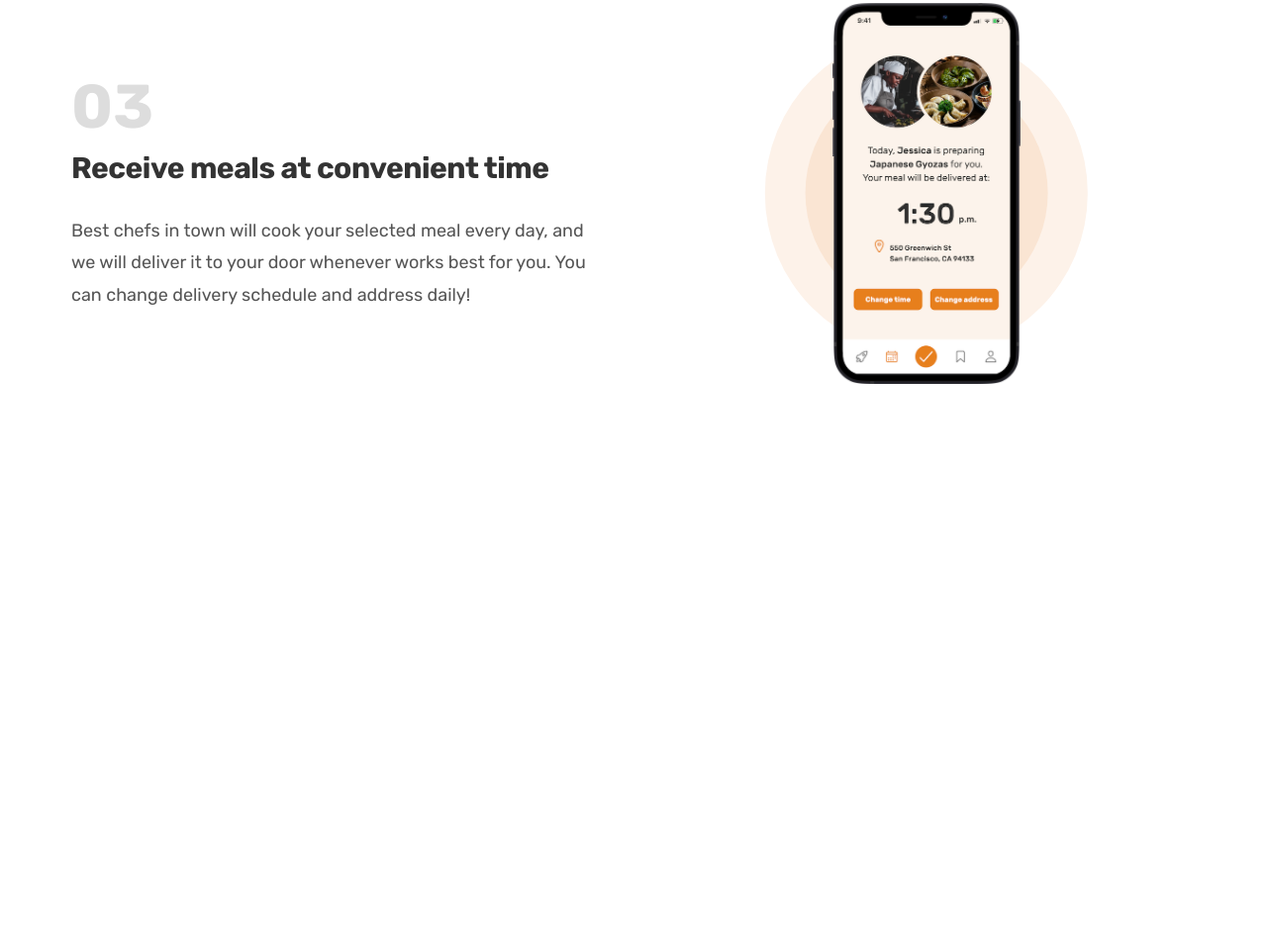
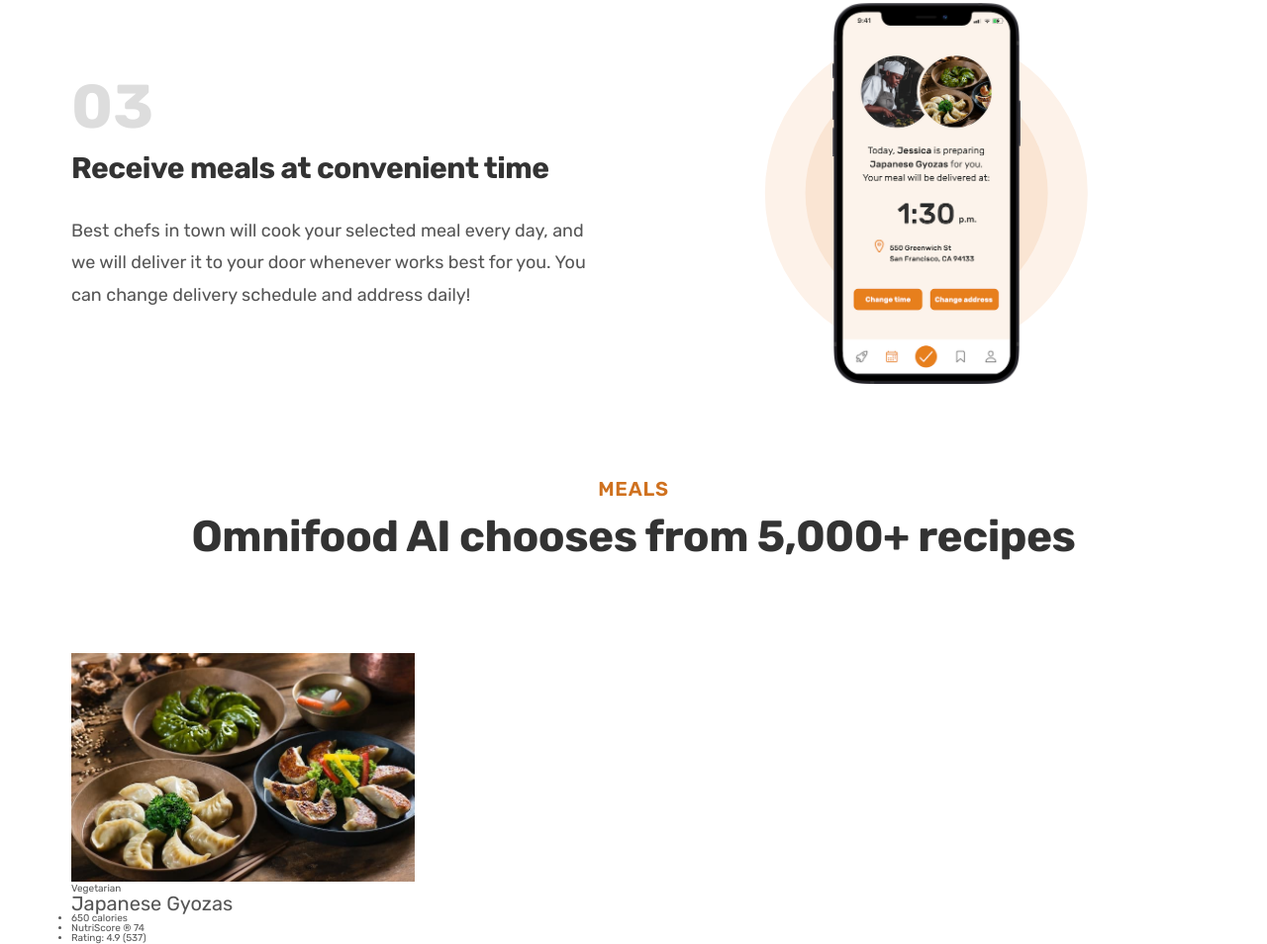
Before and after one commit to GrabowskiDev/Omnifood, a plain HTML site: page index.html in a window 1280 px wide. Shown: the part 2242-3196 px from the top of the page at 99% size. Before the commit the page ends 2726 px from the top, so only its background shows below. Drawn offline with Linux system fonts and the light colour scheme.

Commit message:
Add meal section, 1st meal text

```diff
--- a/css/general.css
+++ b/css/general.css
@@ -130,6 +130,10 @@ p {
 	margin-bottom: 1.6rem;
 }
 
+.center-text {
+	text-align: center;
+}
+
 .btn:link,
 .btn:visited {
 	display: inline-block;
--- a/css/style.css
+++ b/css/style.css
@@ -226,3 +226,11 @@ Default: 10px
 	background-color: var(--tint2);
 	z-index: -1;
 }
+
+/**********************/
+/* MEALS SECTION */
+/**********************/
+
+.meal-img {
+	width: 100%;
+}
--- a/index.html
+++ b/index.html
@@ -188,6 +188,34 @@
 					</div>
 				</div>
 			</section>
+
+			<!-- MEALS SECTION -->
+			<section class="meals">
+				<div class="container center-text">
+					<span class="subheading">Meals</span>
+					<h2 class="heading-secondary">
+						Omnifood AI chooses from 5,000+ recipes
+					</h2>
+				</div>
+
+				<div class="container grid grid--3-cols">
+					<!-- CARD 1 -->
+					<div>
+						<img
+							src="img/meals/meal-1.jpg"
+							alt="Japanese Gyozas"
+							class="meal-img"
+						/>
+						<span class="tag">Vegetarian</span>
+						<p class="meal-name">Japanese Gyozas</p>
+						<ul class="meal-info">
+							<li>650 calories</li>
+							<li>NutriScore &reg; 74</li>
+							<li>Rating: 4.9 (537)</li>
+						</ul>
+					</div>
+				</div>
+			</section>
 		</main>
 	</body>
 </html>
```
Also changed, not shown: 1 other file.
